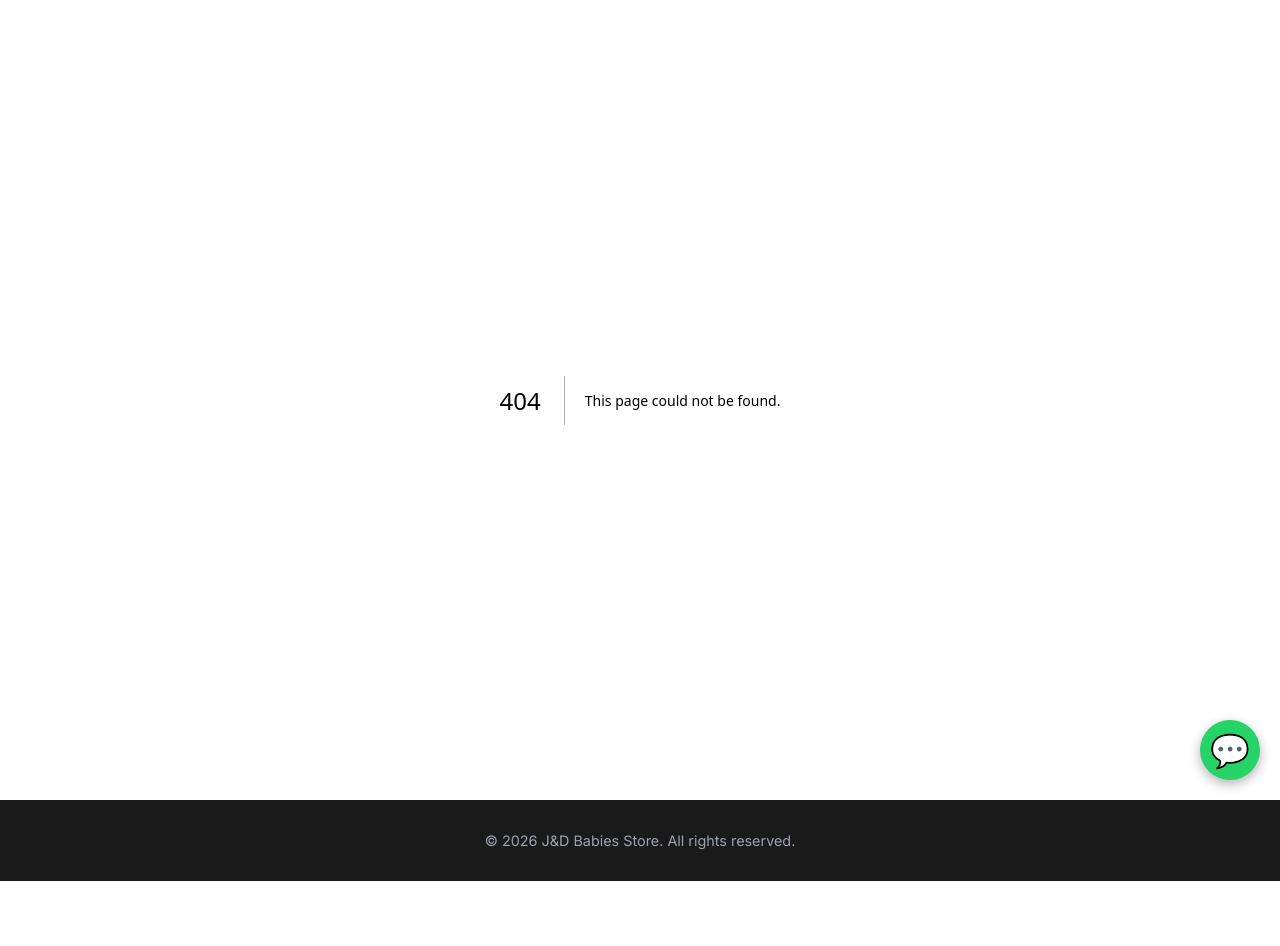
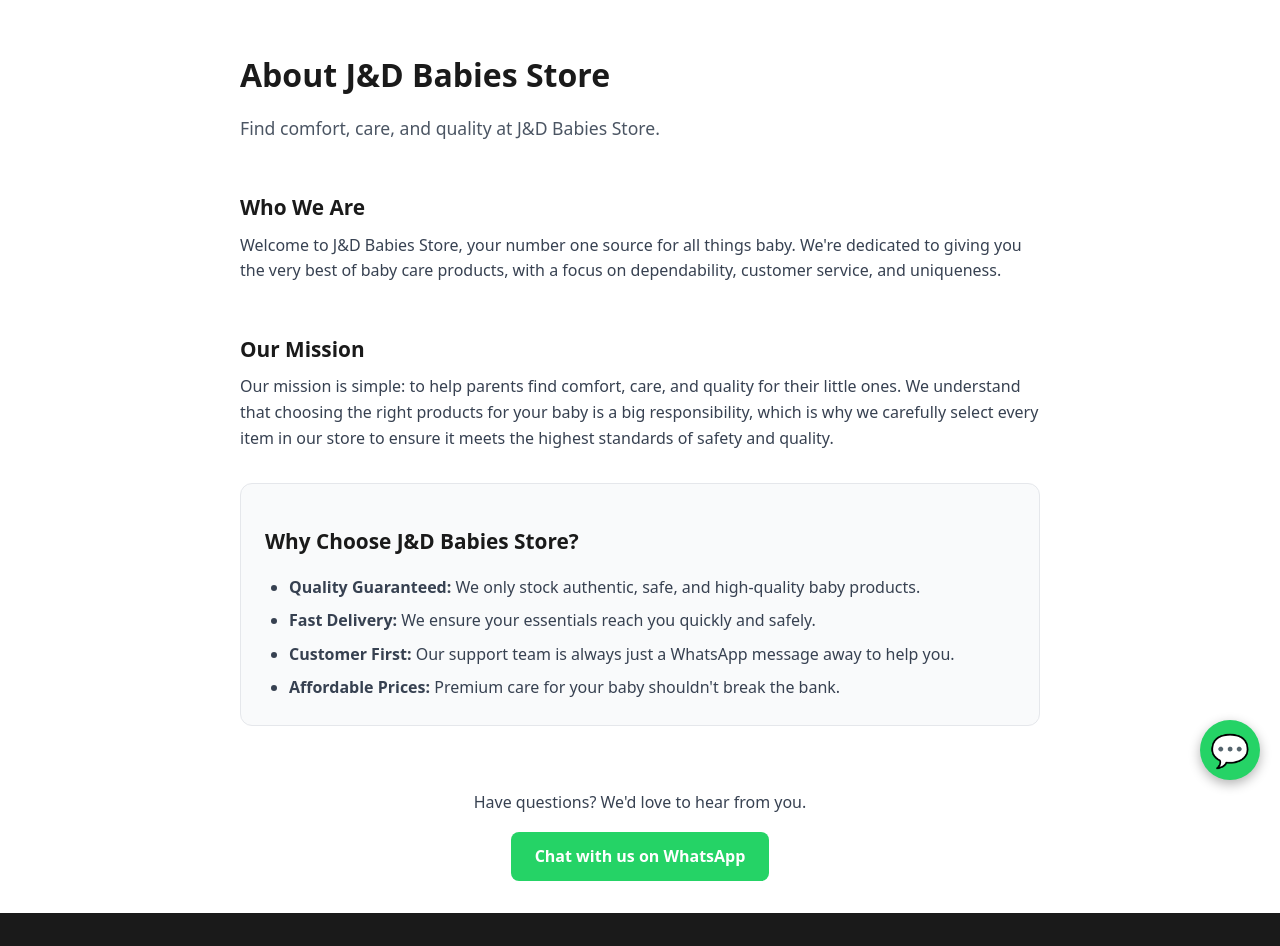
Before and after one commit to okivictor01-bit/J-D, a Next.js app: page /about in a window 1280 px wide. Before the commit this address had no page. Shown: the top 946 px of the page. Before the commit the page ends 881 px from the top, so only its background shows below. Built offline with nearby package versions, Linux system fonts and the light colour scheme.

Commit message:
Create page.tsx

```diff
--- /dev/null
+++ b/app/about/page.tsx
@@ -0,0 +1,60 @@
+export default function About() {
+  return (
+    <main style={{ fontFamily: 'system-ui, sans-serif', maxWidth: '800px', margin: '0 auto', padding: '2rem 1rem' }}>
+      <h1 style={{ fontSize: '2rem', marginBottom: '1rem', color: '#1a1a1a' }}>About J&D Babies Store</h1>
+      <p style={{ fontSize: '1.1rem', color: '#4b5563', marginBottom: '2rem', lineHeight: '1.6' }}>
+        Find comfort, care, and quality at J&D Babies Store.
+      </p>
+
+      <div style={{ display: 'flex', flexDirection: 'column', gap: '2rem', color: '#374151', lineHeight: '1.6' }}>
+
+        {/* Who We Are */}
+        <section>
+          <h2 style={{ fontSize: '1.3rem', marginBottom: '0.5rem', color: '#1a1a1a' }}>Who We Are</h2>
+          <p style={{ margin: 0 }}>
+            Welcome to J&D Babies Store, your number one source for all things baby. We're dedicated to giving you the very best of baby care products, with a focus on dependability, customer service, and uniqueness.
+          </p>
+        </section>
+
+        {/* Our Mission */}
+        <section>
+          <h2 style={{ fontSize: '1.3rem', marginBottom: '0.5rem', color: '#1a1a1a' }}>Our Mission</h2>
+          <p style={{ margin: 0 }}>
+            Our mission is simple: to help parents find comfort, care, and quality for their little ones. We understand that choosing the right products for your baby is a big responsibility, which is why we carefully select every item in our store to ensure it meets the highest standards of safety and quality.
+          </p>
+        </section>
+
+        {/* Why Choose Us */}
+        <section style={{ padding: '1.5rem', backgroundColor: '#f9fafb', borderRadius: '12px', border: '1px solid #e5e7eb' }}>
+          <h2 style={{ fontSize: '1.3rem', marginBottom: '1rem', color: '#1a1a1a' }}>Why Choose J&D Babies Store?</h2>
+          <ul style={{ margin: 0, paddingLeft: '1.5rem', display: 'flex', flexDirection: 'column', gap: '0.5rem' }}>
+            <li><strong>Quality Guaranteed:</strong> We only stock authentic, safe, and high-quality baby products.</li>
+            <li><strong>Fast Delivery:</strong> We ensure your essentials reach you quickly and safely.</li>
+            <li><strong>Customer First:</strong> Our support team is always just a WhatsApp message away to help you.</li>
+            <li><strong>Affordable Prices:</strong> Premium care for your baby shouldn't break the bank.</li>
+          </ul>
+        </section>
+
+        {/* Contact CTA */}
+        <section style={{ textAlign: 'center', marginTop: '1rem' }}>
+          <p style={{ marginBottom: '1rem' }}>Have questions? We'd love to hear from you.</p>
+          <a
+            href="https://wa.me/2348136775713"
+            style={{
+              display: 'inline-block',
+              padding: '0.75rem 1.5rem',
+              backgroundColor: '#25D366',
+              color: 'white',
+              textDecoration: 'none',
+              borderRadius: '8px',
+              fontWeight: 'bold'
+            }}
+          >
+            Chat with us on WhatsApp
+          </a>
+        </section>
+
+      </div>
+    </main>
+  );
+}
```
